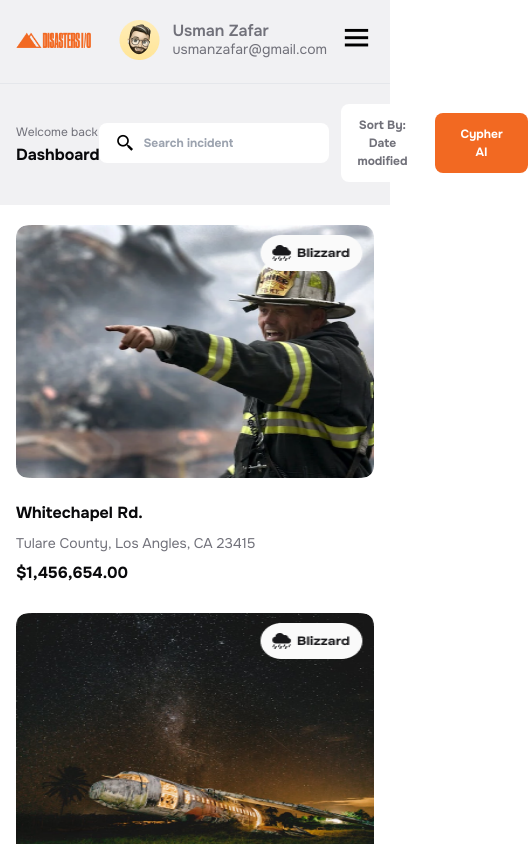
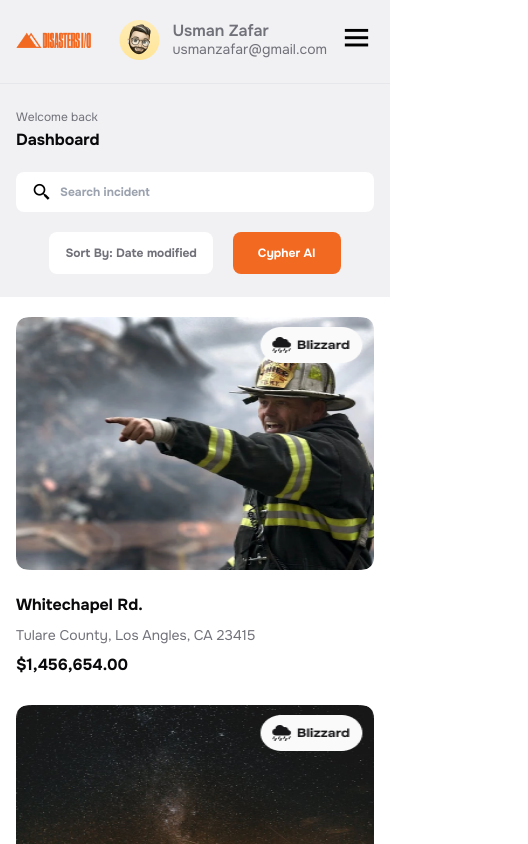
Before and after one commit to shakil-devcraft/disastersi, a React (Vite) app: page / in a window 390 px wide. Shown: the top 844 px of the page, 528 px wide, since content can reach past the window. Built offline with nearby package versions, Linux system fonts and the light colour scheme.

Commit message:
NavbarSecond responsive done

```diff
--- a/src/Components/share/NavbarSecond.jsx
+++ b/src/Components/share/NavbarSecond.jsx
@@ -13,18 +13,20 @@ const NavbarSecond = ({ page="back", text, icon, onClick, className, text2, icon
     return (
         <section className="bg-b-secondary">
             <Contianer>
-                <div className="flex justify-between items-center ">
+                <div className="md:flex justify-between items-center ">
                     <div>
                         <span className="text-[12px] leading-[15.3px] text-t-secondary">{`Welcome ${location?.pathname !== "/" ? `- ${page}` : "back"}`}</span>
                         <h2 className="font-bold text-t-primary md:text-xl lg:text-[26px]">{page}</h2>
                     </div>
-                    <div className="flex justify-between items-center gap-3">
-                        <div className="bg-white flex justify-between items-center gap-2 py-2.5 px-4 rounded-lg">
+                    <div className="md:flex justify-between items-center gap-3 mt-5 md:mt-0">
+                        <div className="bg-white flex justify-between items-center gap-2 py-2.5 px-4 rounded-lg mb-5 md:mb-0">
                             <i className='bx bx-search-alt-2 text-xl'></i>
-                            <input className="outline-none text-[12px] font-bold" type="text" placeholder="Search incident" />
+                            <input className="outline-none text-[12px] font-bold flex-1" type="text" placeholder="Search incident" />
                         </div>
-                        <Button text={text} />
-                        <ButtonSecondary text2={text2} icon2={icon2} />
+                        <div className="flex justify-center gap-5">
+                            <Button text={text} />
+                            <ButtonSecondary text2={text2} icon2={icon2} />
+                        </div>
                     </div>
                 </div>
             </Contianer>
```
Also changed, not shown: src/Components/pages/Home/Home.jsx (+0 -21 lines).
